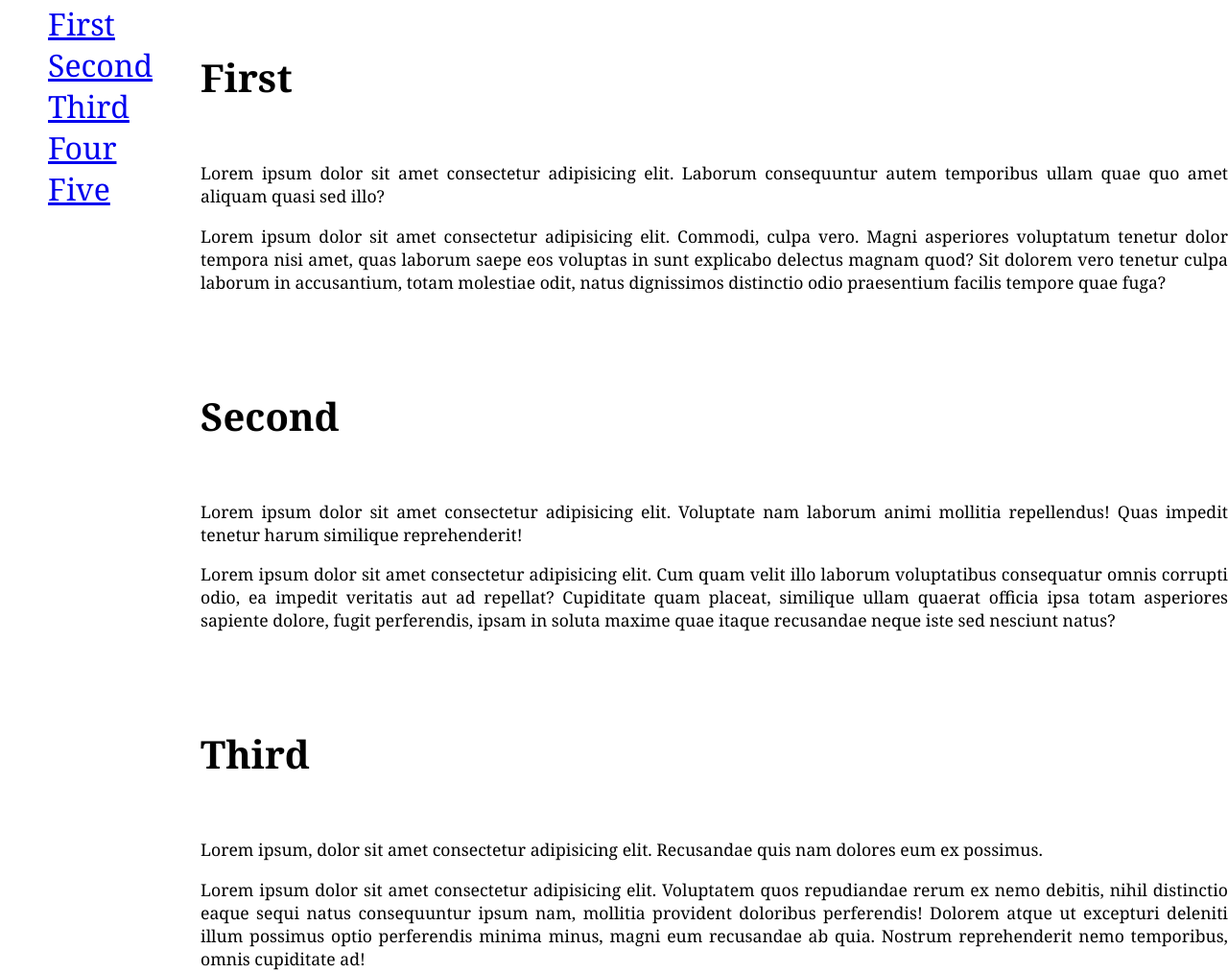
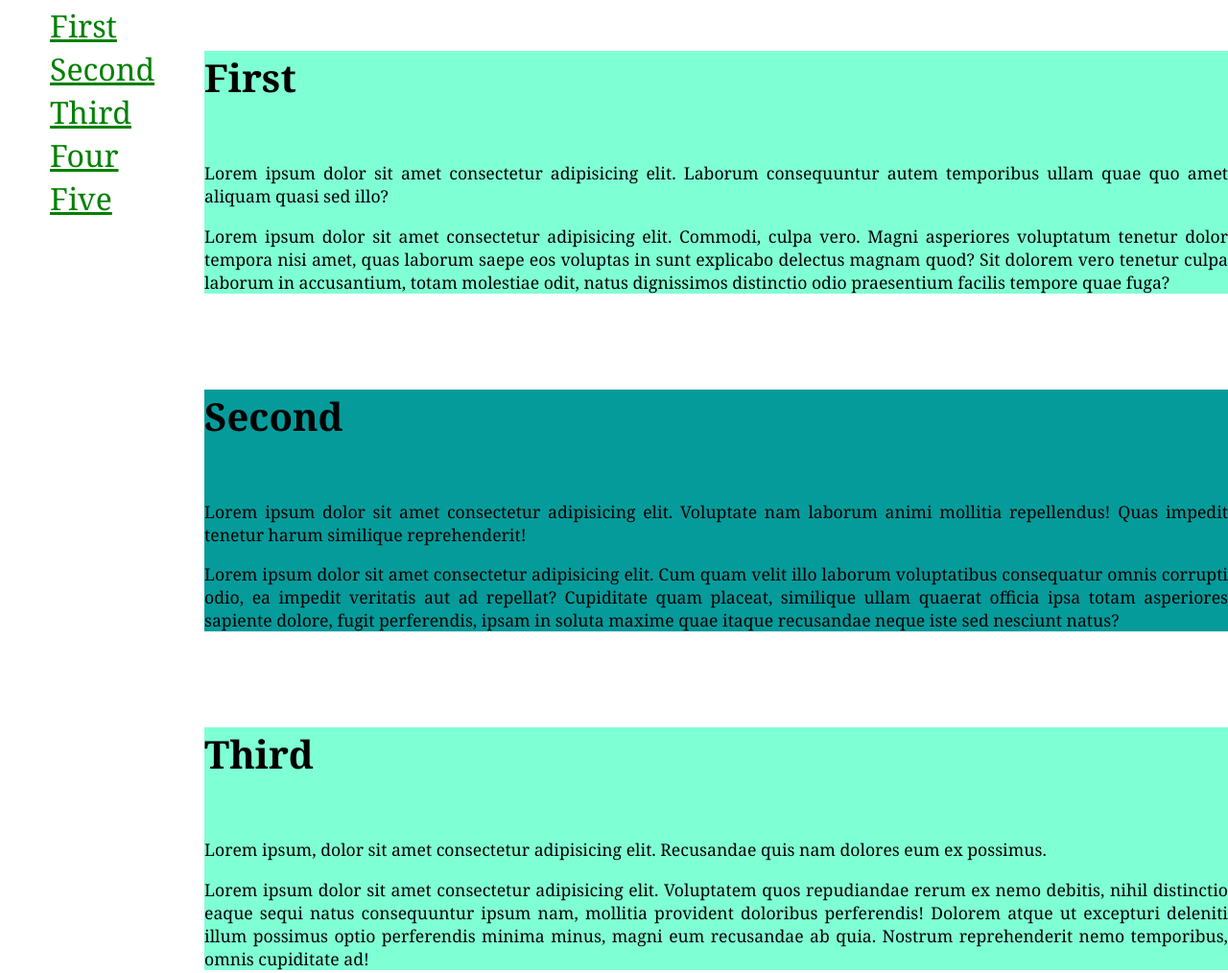
Before and after one commit to Juanpnav822/leodanpablo, a plain HTML site: page index.html in a window 1280 px wide. Shown: the part 47-1061 px from the top of the page at 96% size. Drawn offline with Linux system fonts and the light colour scheme; files whose address does not match are found by name.

Commit message:
added styling to the main

```diff
--- a/index.html
+++ b/index.html
@@ -20,27 +20,27 @@
         </nav>
       </header>
       <div id="main-doc">
-        <section class="first-section" id="first-section">
+        <section class="first-section color1" id="first-section">
           <h2>First</h2>
           <p>Lorem ipsum dolor sit amet consectetur adipisicing elit. Laborum consequuntur autem temporibus ullam quae quo amet aliquam quasi sed illo?</p>
           <p>Lorem ipsum dolor sit amet consectetur adipisicing elit. Commodi, culpa vero. Magni asperiores voluptatum tenetur dolor tempora nisi amet, quas laborum saepe eos voluptas in sunt explicabo delectus magnam quod? Sit dolorem vero tenetur culpa laborum in accusantium, totam molestiae odit, natus dignissimos distinctio odio praesentium facilis tempore quae fuga?</p>
         </section>
-        <section class="second-section" id="second-section">
+        <section class="second-section color2" id="second-section">
           <h2>Second</h2>
           <p>Lorem ipsum dolor sit amet consectetur adipisicing elit. Voluptate nam laborum animi mollitia repellendus! Quas impedit tenetur harum similique reprehenderit!</p>
           <p>Lorem ipsum dolor sit amet consectetur adipisicing elit. Cum quam velit illo laborum voluptatibus consequatur omnis corrupti odio, ea impedit veritatis aut ad repellat? Cupiditate quam placeat, similique ullam quaerat officia ipsa totam asperiores sapiente dolore, fugit perferendis, ipsam in soluta maxime quae itaque recusandae neque iste sed nesciunt natus?</p>
         </section>
-        <section class="third-section" id="third-section">
+        <section class="third-section color1" id="third-section">
           <h2>Third</h2>
           <p>Lorem ipsum, dolor sit amet consectetur adipisicing elit. Recusandae quis nam dolores eum ex possimus.</p>
           <p>Lorem ipsum dolor sit amet consectetur adipisicing elit. Voluptatem quos repudiandae rerum ex nemo debitis, nihil distinctio eaque sequi natus consequuntur ipsum nam, mollitia provident doloribus perferendis! Dolorem atque ut excepturi deleniti illum possimus optio perferendis minima minus, magni eum recusandae ab quia. Nostrum reprehenderit nemo temporibus, omnis cupiditate ad!</p>
         </section>
-        <section class="four-section" id="four-section">
+        <section class="four-section color2" id="four-section">
           <h2>Four</h2>
           <p>Lorem ipsum dolor sit amet, consectetur adipisicing elit. Tenetur laboriosam cupiditate officiis!</p>
           <p>Lorem ipsum dolor sit amet, consectetur adipisicing elit. Suscipit et unde, veniam odio temporibus ut iusto, quasi blanditiis molestias voluptatem excepturi dolor expedita libero sit placeat, aut illum quae odit repellat amet! Veniam earum odio distinctio fugit, qui labore est cupiditate rerum quasi magni sequi maiores harum reprehenderit a sunt.</p>
         </section>
-        <section class="five-section" id="five-section">
+        <section class="five-section color1" id="five-section">
           <h2>Five</h2>
           <p>Lorem ipsum dolor sit amet consectetur adipisicing elit. Possimus, fuga nostrum quos sequi tempore odit totam obcaecati inventore corrupti animi accusamus commodi perferendis, deserunt deleniti! Vero, dolorum exercitationem? Fuga, magnam!</p>
           <p>Lorem ipsum dolor sit amet, consectetur adipisicing elit. Accusamus voluptas omnis facilis fugit aliquam nostrum accusantium repellat soluta culpa blanditiis eos, eveniet aliquid consequatur officiis inventore necessitatibus aperiam odit. Harum vel deserunt necessitatibus cumque voluptatum odit enim rerum exercitationem sequi mollitia asperiores deleniti temporibus laudantium dicta sed vitae eveniet, voluptatem cupiditate recusandae iure dignissimos officiis blanditiis? Iure saepe repudiandae ad.</p>
--- a/style.css
+++ b/style.css
@@ -26,3 +26,19 @@ body{
 li.heading{
     list-style-type: none;
 }
+a{
+    color: green;
+    transition: 1s;
+}
+a:hover{
+    color: rgb(31, 224, 31);
+}
+li{
+    margin: 2px;
+}
+.color1{
+    background-color: aquamarine;
+}
+.color2{
+    background-color:rgb(5, 155, 155);
+}
```
